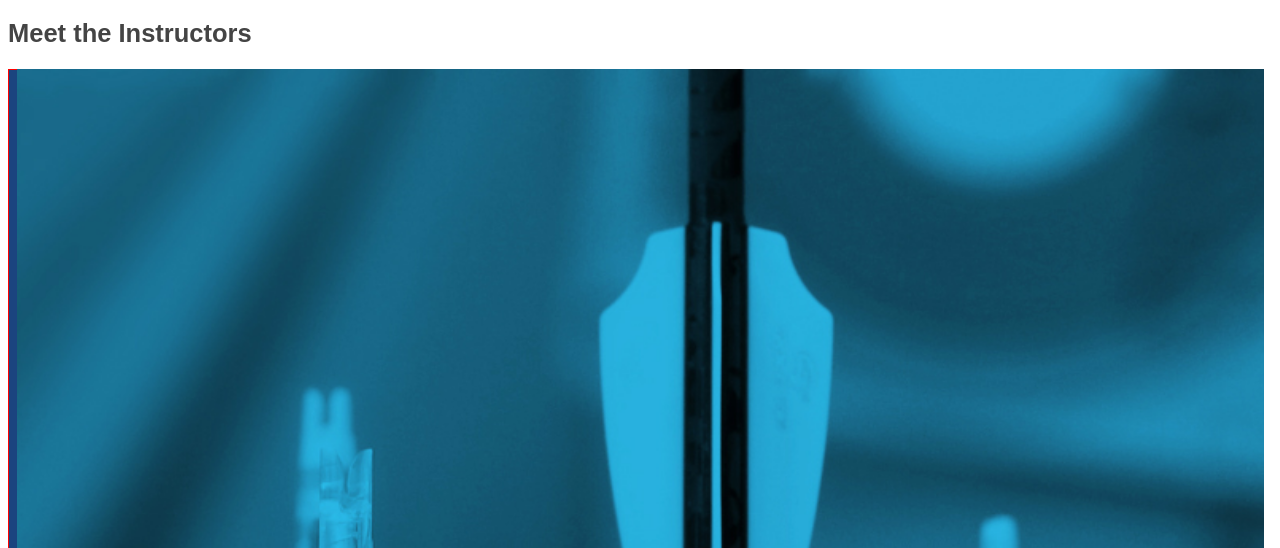
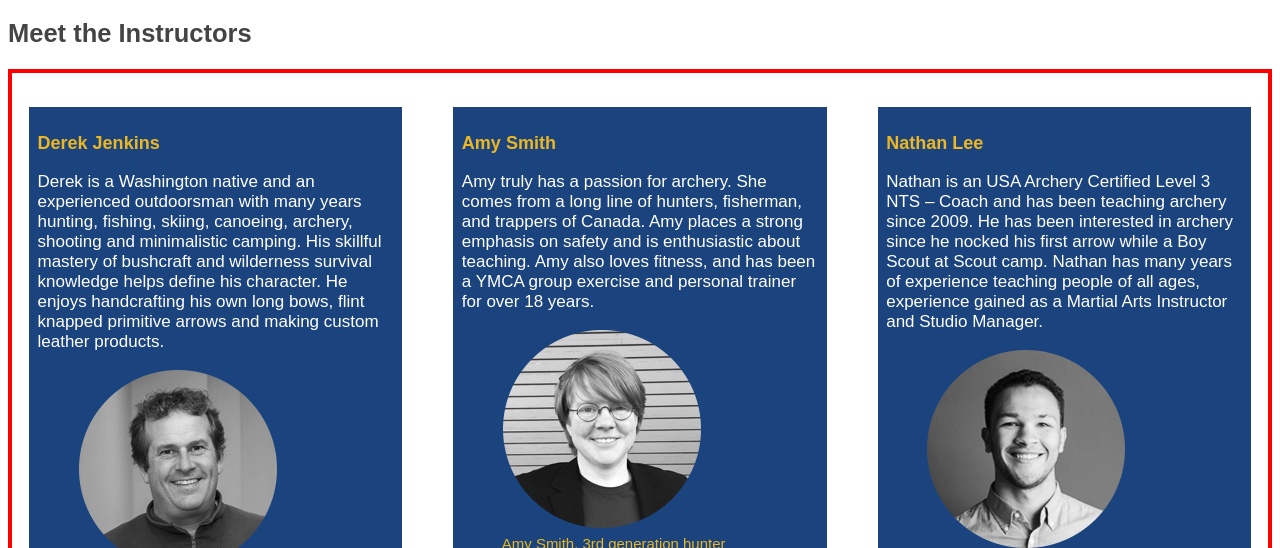
Before and after one commit to moreil25/straight-archery, a plain HTML site: page instructors.html in a window 1280 px wide. Shown: the part 209-757 px from the top of the page. Drawn offline with Linux system fonts and the light colour scheme.

Commit message:
modified html documents to add class names, modified css to adjust grid

```diff
--- a/instructors.html
+++ b/instructors.html
@@ -25,35 +25,35 @@
 
   <h2>Meet the Instructors</h2>
 <!--It is not clear who is who in the photos provided-->
-  <section class="grid">
-    <div class="col grid-item-1">
+  <section class="grid-container">
+    <div class="grid-item-1">
       <h3 class="instructor">Derek Jenkins</h3>
       <p>Derek is a Washington native and an experienced outdoorsman with many years hunting, fishing, skiing, canoeing, archery, shooting and minimalistic camping. His skillful mastery of bushcraft and wilderness survival knowledge helps define his character. He enjoys handcrafting his own long bows, flint knapped primitive arrows and making custom leather products.</p>
       <figure>
-        <img src="assets/dj.png" alt="Photo of Derek Jenkins">
-        <figcaption>Derek Jenkins, experienced outdoorsman</figcaption>
+        <img class="photo" src="assets/dj.png" alt="Photo of Derek Jenkins">
+        <br><figcaption class="caption">Derek Jenkins, experienced outdoorsman</figcaption>
       </figure>
     </div>
-    <div class="col grid-item-2">
+    <div class="grid-item-2">
       <h3 class="instructor">Amy Smith</h3>
       <p>Amy truly has a passion for archery. She comes from a long line of hunters, fisherman, and trappers of Canada. Amy  places a strong emphasis on safety and is enthusiastic about teaching. Amy also loves fitness, and  has been a YMCA group exercise and personal trainer for over 18 years.</p>
       <figure>
-        <img src="assets/as.png" alt="Photo of Amy Smith">
-        <figcaption>Amy Smith, 3rd generation hunter</figcaption>
+        <img class="photo" src="assets/as.png" alt="Photo of Amy Smith">
+        <br><figcaption class="caption">Amy Smith, 3rd generation hunter</figcaption>
       </figure>
     </div>
-    <div class="col grid-item-3">
+    <div class="grid-item-3">
       <h3 class="instructor">Nathan Lee</h3>
       <p>Nathan is an USA Archery Certified Level 3 NTS – Coach and has been teaching archery since 2009. He has been interested in archery since he nocked his first arrow while a Boy Scout at Scout camp. Nathan has many years of experience teaching people of all ages, experience gained as a Martial Arts Instructor and Studio Manager.</p>
       <figure>
-        <img src="assets/nl.png" alt="Photo of Nathan Lee">
-        <figcaption>Nathan Lee, USA Archery certified coach</figcaption>
+        <img class="photo" src="assets/nl.png" alt="Photo of Nathan Lee">
+        <br><figcaption class="caption">Nathan Lee, USA Archery certified coach</figcaption>
       </figure>
     </div>
     </section>
 
 
-  <footer>
+<!--  <footer>
       <nav>
         <ul>
           <li><a href="#">Footer link 1 / </a></li>
@@ -64,14 +64,12 @@
       <div class="white">
         <img src="assets/archeryAcademy-logo-white.png" alt="White company logo">
       </div>
-      <p class="footer">Nondiscriminatory Policy: Next Step Archery admits students of any race, gender presentation, sexuality, religion, national origin or ethnic origin to all rights, privileges, programs and activities available to students at the school. We do not discriminate in administration of our educational policies, admission policies and other school administered programs. All students are welcome and valuable members of our community.</p>
-<!--Policy sites Next Step Archery, not Straight to the Point Archery-->
+      <p class="footer">Nondiscriminatory Policy: Next Step Archery admits students of any race, gender presentation, sexuality, religion, national origin or ethnic origin to all rights, privileges, programs and activities available to students at the school. We do not discriminate in administration of our educational policies, admission policies and other school administered programs. All students are welcome and valuable members of our community.</p> s
       <p>Copyright 2019 Straight to the Point Archery | Tacoma, WA</p>
       <a href="#"><i class="fab fa-facebook-f"></i></a>
       <a href="#"><i class="fab fa-instagram"></i></a>
       <a href="#"><i class="fab fa-twitter"></i></a>
-  </footer>
-
+  </footer> -->
 
 </body>
 </html>
--- a/styles/stylesheet.css
+++ b/styles/stylesheet.css
@@ -24,19 +24,13 @@ header {
   margin: .5em;
 }
 
-.flex-container {
-  flex-flow: row wrap;
-  justify-content: center;
-  align-items: center;
-}
-
 .header-img {
   padding: 0.25em .25em .5em;
   border: none;
   max-width: 20%;
+  max-height: 80%;
   float: left;
 }
-/*figure out proper image size*/
 
 nav ul {
   list-style: none;
@@ -66,6 +60,24 @@ h3 {
 blockquote {
   font-size: 1.88em;
   color: #03a3df;
+  width: 50%;
+}
+
+.name {
+  font-size: .88em;
+  font-weight: 700;
+}
+.caption {
+  font-size: .88em;
+  color: #ecb722;
+  display: inline;
+}
+
+figure.owner {
+  background-color: #1b447f;
+  padding: 1em;
+  margin: 1em;
+  width: 25%;
 }
 
 a {
@@ -80,36 +92,60 @@ a:visited {
   color: #1b447f;
 }
 
-.flex-container-2 {
+/*.flex-container-2 {
   flex-flow: row wrap;
   justify-content: center;
   align-items: center;
   padding: 1em;
   margin: 1em;
-}
+}*/
+
 .flex-item-1, .flex-item-2 {
   width: 45%;
 }
+.grid-container {
+  display: grid;
+  grid-gap: 1em 1em;
+  border: 4px red solid;
+}
 
-.col {
-  float: left;
-  padding: .5em;
-  border: 1px solid red;
-}
 nav::after {
   clear: both;
 }
 
-.grid-item-1, .grid-item-2, .grid-item-3 {
-  width: 33%;
+.grid-item-1 {
+  grid-column: 1;
+  grid-row: 2 / 3;
   background-color: #1b447f;
   color: #ffffff;
+  padding: .5em;
+  margin: 1em;
+}
+
+.grid-item-2 {
+  grid-column: 2;
+  grid-row: 2 / 3;
+  background-color: #1b447f;
+  color: #ffffff;
+  padding: .5em;
+  margin: 1em;
+}
+
+.grid-item-3 {
+grid-column: 3;
+grid-row: 2 / 3;
+background-color: #1b447f;
+color: #ffffff;
+padding: .5em;
+margin: 1em;
 }
 
 .instructor {
   color: #ecb722;
 }
-
+section::after {
+  clear: both;
+}
 footer {
   background-image: url("../assets/footerImage.jpg");
   background-position: center;
```
Also changed, not shown: about.html (+4 -4 lines), index.html (+1 -3 lines).
